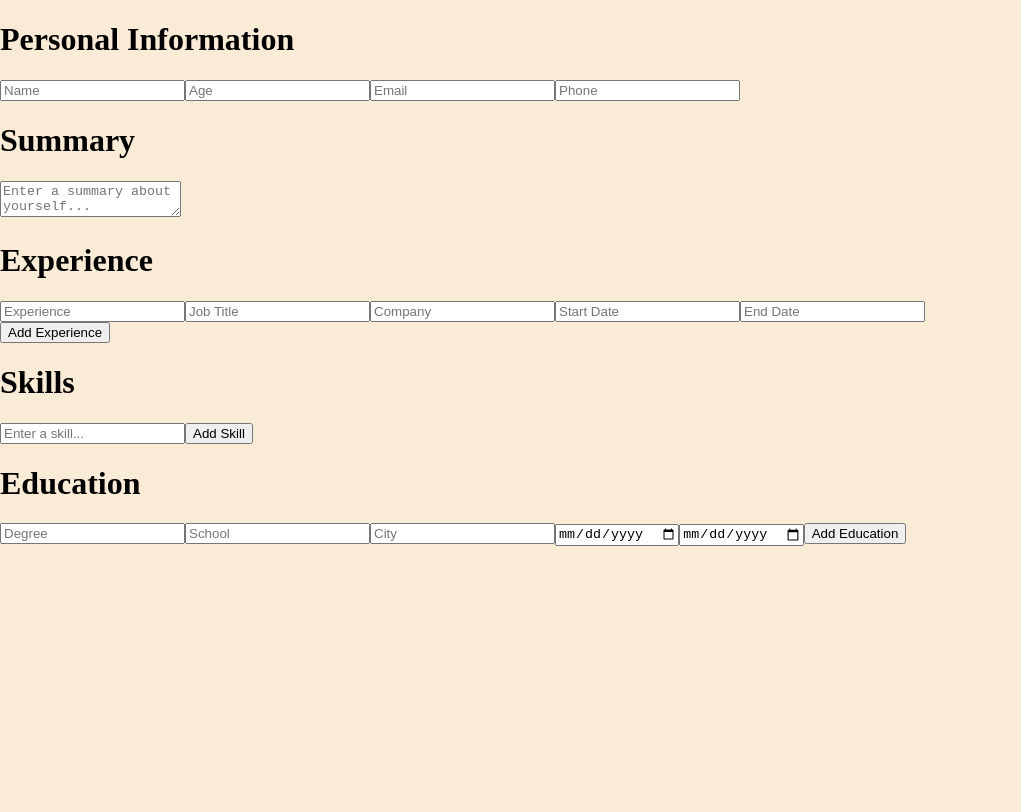
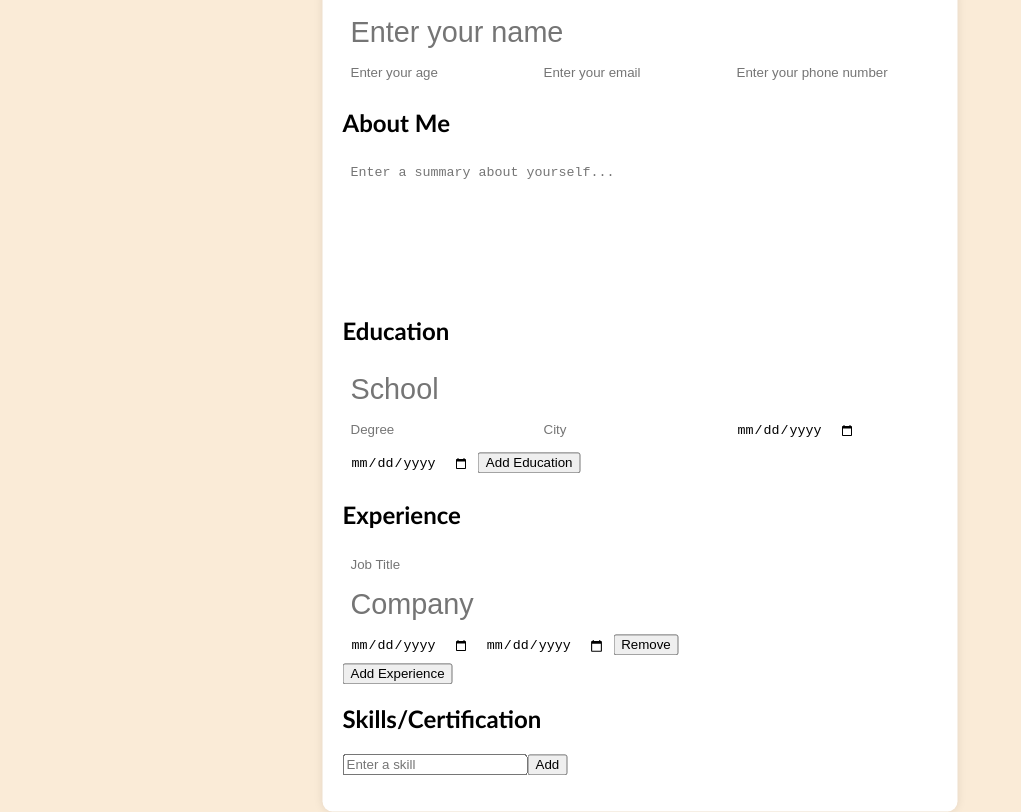
Before and after one commit to xxemat20xx/CV-App, a React (Vite) app: page / in a window 1280 px wide. Shown: the whole page, without its empty margins (0-1021 px from the left). Built offline with nearby package versions, Linux system fonts and the light colour scheme.

Commit message:
commit changes

```diff
--- a/src/components/CVForm.jsx
+++ b/src/components/CVForm.jsx
@@ -3,17 +3,42 @@ import Summary from "./Summary";
 import Experience from "./Experience";
 import Skill from "./Skills";
 import Education from "./Education";
+import { useState } from "react";
 function CVForm(){
+    const [personalInfo, setPersonalInfo] = useState({
+        name: "",
+        age: "",
+        email: "",
+        phone: ""
+    });
 
+    const handlePersonalInfoChange = (data) => {
+        setPersonalInfo(data);
+    }
+    const [summary, setSummary] = useState("");
+    const handleSummaryChange = (newSummary) => {
+        setSummary(newSummary)
 
+    }
+    const [experience, setWorkExperience] = useState({
+        jobTitle: "", company: "", startDate: "", endDate: ""
+    })
+
+    const handleExperienceChange = (data) => {
+        setWorkExperience(data);
+    }
+    const [skill, setSkills] = useState("");
+    const handleSkillChange = (newSkill) => {
+        setSkills(skill)
+    }
     return(
-        <div className="cv-form">
-            <PersonalInfo />
-            <Summary />
-            <Experience />
-            <Skill />
-            <Education />
-        </div>
+    <div className="cv-form">
+        <PersonalInfo onChange={handlePersonalInfoChange} />
+        <Summary onChange={handleSummaryChange} />
+        <Education />
+        <Experience onChange={handleExperienceChange}/>
+        <Skill onChange={handleExperienceChange} />
+    </div>
     )
 }
 export default CVForm;
--- a/src/components/Education.jsx
+++ b/src/components/Education.jsx
@@ -1,17 +1,17 @@
 import { useState } from "react";
 
 function Education(){
+    const [school, setSchool] = useState("");
     const [degree, setDegree] = useState("");
-    const [school, setSchool] = useState("");
     const [city, setCity] = useState("");
     const [startDate, setStartDate] = useState("");
     const [endDate, setEndDate] = useState("");
 
     return(
-        <div className="education">
-            <h1>Education</h1>
+        <div className="education-container">
+            <h2>Education</h2>
+            <input type="text" value={school} onChange={e => setSchool(e.target.value)} placeholder="School" />
             <input type="text" value={degree} onChange={e => setDegree(e.target.value)} placeholder="Degree" />
-            <input type="text" value={school} onChange={e => setSchool(e.target.value)} placeholder="School" />
             <input type="text" value={city} onChange={e => setCity(e.target.value)} placeholder="City" />
             <input type="date" value={startDate} onChange={e => setStartDate(e.target.value)} />
             <input type="date" value={endDate} onChange={e => setEndDate(e.target.value)} />
--- a/src/components/Experience.jsx
+++ b/src/components/Experience.jsx
@@ -1,66 +1,37 @@
 import { useState } from "react";
-function Experience(){
-    const [workExperiences, setWorkExperiences] = useState([
-        { experience: "", jobTitle: "", company: "", startDate: "", endDate: "" }
+function Experience({onChange}){
+    const [workExperience, setWorkExperience] = useState([
+        {jobTitle: "", company: "", startDate: "", endDate: ""}
     ]);
-
-    const handleExperienceChange = (index, field, value) => {
-        const newWorkExperiences = [...workExperiences];
-        newWorkExperiences[index][field] = value;
-        setWorkExperiences(newWorkExperiences);
-    };
-
+    const handleExperienceChange = (index, data) => {
+        const newExperience = [...workExperience];
+        newExperience[index] = data;
+        setWorkExperience(newExperience);
+        onChange(newExperience);
+    }
     const handleAddExperience = () => {
-        setWorkExperiences([
-            ...workExperiences,
-            { experience: "", jobTitle: "", company: "", startDate: "", endDate: "" }
-        ]);
-    };
-
-    return (
-        <div className="experience">
-            <h1>Experience</h1>
-
-            {workExperiences.map((workExperience, index) => (
-                <div key={index} className="experience-entry">
-                    <input
-                        type="text"
-                        value={workExperience.experience}
-                        onChange={(e) => handleExperienceChange(index, "experience", e.target.value)}
-                        placeholder="Experience"
-                    />
-                    <input
-                        type="text"
-                        value={workExperience.jobTitle}
-                        onChange={(e) => handleExperienceChange(index, "jobTitle", e.target.value)}
-                        placeholder="Job Title"
-                    />
-                    <input
-                        type="text"
-                        value={workExperience.company}
-                        onChange={(e) => handleExperienceChange(index, "company", e.target.value)}
-                        placeholder="Company"
-                    />
-                    <input
-                        type="text"
-                        value={workExperience.startDate}
-                        onChange={(e) => handleExperienceChange(index, "startDate", e.target.value)}
-                        placeholder="Start Date"
-                    />
-                    <input
-                        type="text"
-                        value={workExperience.endDate}
-                        onChange={(e) => handleExperienceChange(index, "endDate", e.target.value)}
-                        placeholder="End Date"
-                    />
+        setWorkExperience([...workExperience, {jobTitle: "", company: "", startDate: "", endDate: ""}]);
+    }
+    const handleRemoveExperience = (index) => {
+        const newExperience = [...workExperience];
+        newExperience.splice(index, 1);
+        setWorkExperience(newExperience);
+    }
+    return(
+        <div className="experience-container">
+            <h2>Experience</h2>
+            {workExperience.map((experience, index) => (
+                <div key={index} className="experience-item">
+                    <input type="text" placeholder="Job Title" value={experience.jobTitle} onChange={(e) => handleExperienceChange(index, {...experience, jobTitle: e.target.value})} />
+                    <input type="text" placeholder="Company" value={experience.company} onChange={(e) => handleExperienceChange(index, {...experience, company: e.target.value})} />
+                    <input type="date" placeholder="Start Date" value={experience.startDate} onChange={(e) => handleExperienceChange(index, {...experience, startDate: e.target.value})} />
+                    <input type="date" placeholder="End Date" value={experience.endDate} onChange={(e) => handleExperienceChange(index, {...experience, endDate: e.target.value})} />
+                    <button onClick={() => handleRemoveExperience(index)}>Remove</button>
                 </div>
             ))}
-
-            <button onClick={handleAddExperience}>
-                Add Experience
-            </button>
+            <button onClick={handleAddExperience}>Add Experience</button>
         </div>
-    );
+    )
 }
 
 export default Experience;
--- a/src/components/PersonalDetails.jsx
+++ b/src/components/PersonalDetails.jsx
@@ -1,16 +1,47 @@
 import { useState } from "react";
-function PersonalInfo(){
+function PersonalInfo({onChange}){
     const [name, setName] = useState("");
     const [age, setAge] = useState("");
     const [email, setEmail] = useState("");
     const [phone, setPhone] = useState("");
+
+    const handleOnChange = () => {
+        const personalDetails = {
+            name: name,
+            age: age,
+            email: email,
+            phone: phone,
+        };
+        onChange(personalDetails);
+    }
     return(
         <div className="personal-info">
-            <h1>Personal Information</h1>
-            <input type="text" value={name} onChange={e => setName(e.target.value)} placeholder="Name" />
-            <input type="number" value={age} onChange={e => setAge(e.target.value)} placeholder="Age" />
-            <input type="email" value={email} onChange={e => setEmail(e.target.value)} placeholder="Email" />
-            <input type="tel" value={phone} onChange={e => setPhone(e.target.value)} placeholder="Phone" />
+            <input type="text"
+            value={name}
+            onChange={e =>{setName(e.target.value);
+            handleOnChange();
+            }}
+            placeholder="Enter your name" />
+
+            <input type="number"
+            value={age}
+            onChange={e =>{setAge(e.target.value);
+            handleOnChange();
+            }}
+            placeholder="Enter your age" />
+            <input type="text"
+            value={email}
+            onChange={e =>{setEmail(e.target.value);
+            handleOnChange();
+            }}
+            placeholder="Enter your email" />
+            <input type="text"
+            value={phone}
+            onChange={e =>{setPhone(e.target.value);
+            handleOnChange();
+            }}
+            placeholder="Enter your phone number" />
+
         </div>
     )
 
--- a/src/components/Skills.jsx
+++ b/src/components/Skills.jsx
@@ -1,12 +1,35 @@
 import { useState } from "react";
-function Skill(){
+function Skill({onChange}){
     const [skill, setSkill] = useState("");
+    const [skills, setSkills] = useState([]);
+    const handleSkillChange = (e) => {
+        setSkill(e.target.value);
+    }
+    const addSkill = () => {
+        setSkills([...skills, skill]);
+        setSkill("");
+    }
+    const removeSkill = (index) => {
+        const updatedSkills = [...skills];
+        updatedSkills.splice(index, 1);
+        setSkills(updatedSkills);
+    }
     return(
-        <div className="skill">
-            <h1>Skills</h1>
-            <input type="text" value={skill} onChange={e => setSkill(e.target.value)} placeholder="Enter a skill..." />
-            <button>Add Skill</button>
+        <div className="skills">
+            <h2>Skills/Certification</h2>
+            <div className="form-group">
+                <input type="text" value={skill} onChange={handleSkillChange} placeholder="Enter a skill"/>
+                <button onClick={addSkill}>Add</button>
+            </div>
+            <ul>
+                {skills.map((skill, index) => (
+                    <li key={index}>
+                        {skill}
+                        <button onClick={() => removeSkill(index)}>Remove</button>
+                    </li>
+                ))}
+            </ul>
         </div>
-    )
+    );
 }
 export default Skill;
--- a/src/components/Summary.jsx
+++ b/src/components/Summary.jsx
@@ -1,11 +1,22 @@
 import { useState } from "react";
-function Summary(){
+
+function Summary({ onChange }) {
     const [summary, setSummary] = useState("");
+    const handleSummaryChange = (e) => {
+        const updatedSummary = e.target.value;
+        setSummary(updatedSummary);
+        onChange(updatedSummary);
+    }
     return(
-        <div className="summary">
-            <h1>Summary</h1>
-            <textarea value={summary} onChange={e => setSummary(e.target.value)} placeholder="Enter a summary about yourself..."></textarea>
+        <div className="summary-container">
+            <h2>About Me</h2>
+            <textarea
+            value={summary}
+            onChange={handleSummaryChange}
+            placeholder="Enter a summary about yourself..."
+            />
         </div>
     )
 }
+
 export default Summary;
--- a/src/index.css
+++ b/src/index.css
@@ -2,17 +2,38 @@ body{
   margin: 0;
   padding: 0;
   background-color: antiquewhite;
+  font-family:'Trebuchet MS', 'Lucida Sans Unicode', 'Lucida Grande', 'Lucida Sans', Arial, sans-serif;
 }
-.App{
+.cv-form{
   position: absolute;
   top: 50%;
   left: 50%;
   transform: translate(-50%, -50%);
-  width: 100%;
-  max-width: 700px;
-  min-width: 600px;
+  width: 595px;
+
   padding: 20px;
   border-radius: 10px;
   box-shadow: 0 0 10px rgba(0, 0, 0, 0.1);
   background-color: white;
 }
+.personal-info input,
+.education-container input,
+.experience-container input{
+  border: none;
+  outline: none;
+  padding: 8px;
+}
+.personal-info input:nth-child(1),
+.education-container input:nth-child(2),
+.experience-container input:nth-child(2){
+    width: 98%;
+    font-size: 1.8rem;
+}
+.summary-container textarea{
+  resize: none;
+  width: 100%;
+  border: none;
+  outline: none;
+  padding: 8px;
+  height: 120px;
+}
```
